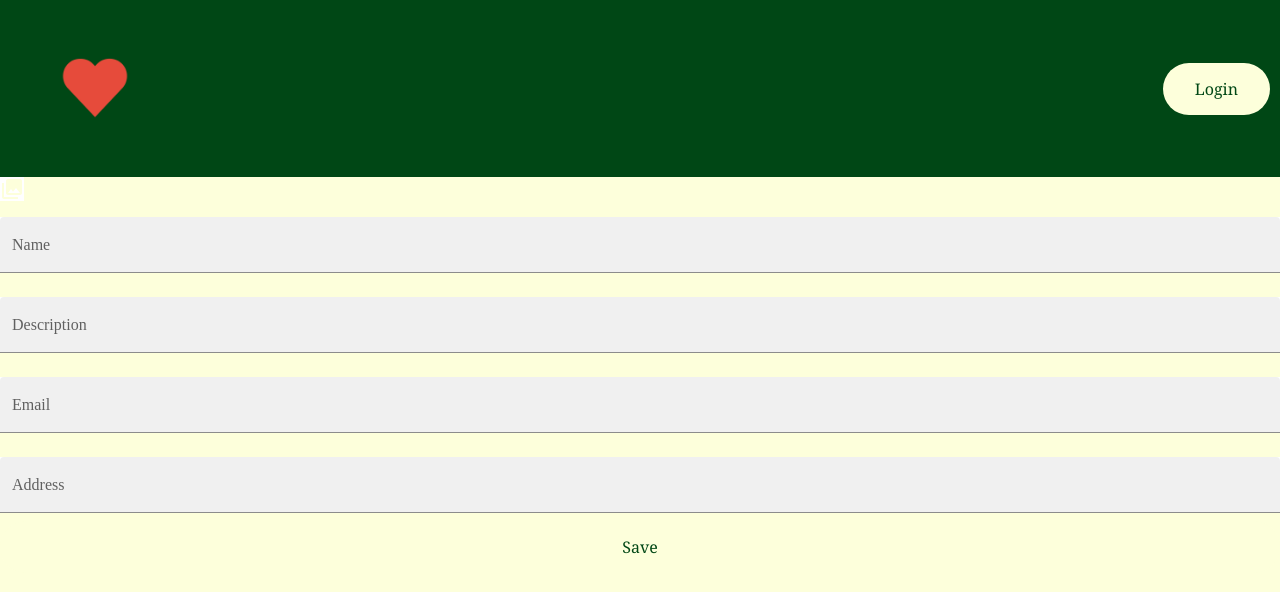
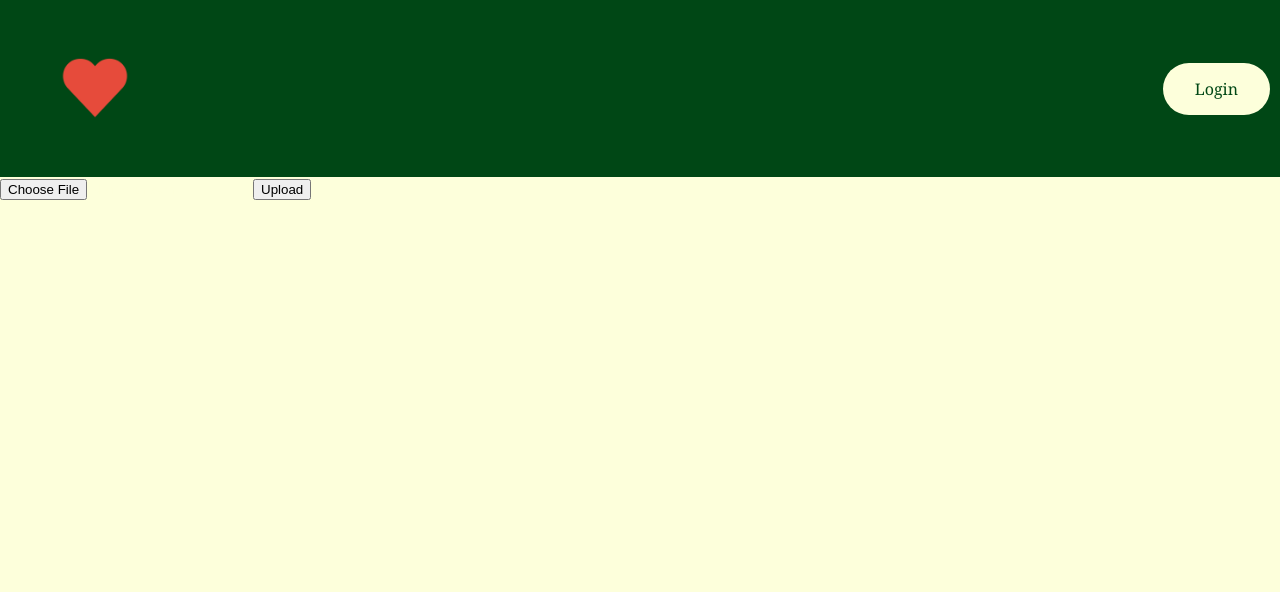
Before and after one commit to FTL-2024-Pod-C/leftover-love-ui, a React (Vite) app: page /edit-profile in a window 1280 px wide. Shown: the top 592 px of the page. Built offline with nearby package versions, Linux system fonts and the light colour scheme.

Commit message:
implemented aws s3 bucket

```diff
--- a/index.html
+++ b/index.html
@@ -9,6 +9,11 @@
   </head>
   <body>
     <div id="root"></div>
+    <script>
+    // window.process = window.process || {};
+    // window.global = window;
+    var global = global || window
+    </script>
     <script type="module" src="/src/main.jsx"></script>
   </body>
 </html>
--- a/package.json
+++ b/package.json
@@ -15,7 +15,9 @@
     "@emotion/styled": "^11.11.5",
     "@mui/icons-material": "^5.16.4",
     "@mui/material": "^5.16.4",
+    "aws-sdk": "^2.1662.0",
     "axios": "^1.7.2",
+    "dotenv": "^16.4.5",
     "nodemon": "^3.1.4",
     "react": "^18.3.1",
     "react-dom": "^18.3.1",
--- a/src/Pages/EditProfilePage.jsx
+++ b/src/Pages/EditProfilePage.jsx
@@ -1,13 +1,67 @@
-import { TextField } from '@mui/material'
-import PhotoLibraryIcon from '@mui/icons-material/PhotoLibrary';
+// import { TextField } from '@mui/material'
+// import PhotoLibraryIcon from '@mui/icons-material/PhotoLibrary';
 import React from 'react'
 import Header from '../Components/Header/LandingPageHeader';
 
+import AWS from 'aws-sdk';
+import { useState } from "react";
+import dotenv from 'dotenv';
+
+// dotenv.config();
+
 const EditProfilePage = () => {
+
+  const [file, setFile] = useState(null);
+  const handleFileChange = (e) => {
+    const file = e.target.files[0];
+    setFile(file);
+  };
+
+  const uploadFile = async () => {
+    const S3_BUCKET = "leftoverlove";
+    const REGION = "us-east-2";
+
+    AWS.config.update({
+      accessKeyId: import.meta.env.VITE_ACCESS_KEY_ID,
+      secretAccessKey: import.meta.env.VITE_SECRET_ACCESS_KEY_ID,
+    });
+    const s3 = new AWS.S3({
+      params: { Bucket: S3_BUCKET },
+      region: REGION,
+    });
+
+    const params = {
+      Bucket: S3_BUCKET,
+      Key: file.name,
+      Body: file,
+    };
+
+    var upload = s3
+      .putObject(params)
+      .on("httpUploadProgress", (evt) => {
+        console.log(
+          "Uploading " + parseInt((evt.loaded * 100) / evt.total) + "%"
+        );
+      })
+      .promise();
+
+    await upload.then((err, data) => {
+      console.log(err);
+      alert("File uploaded successfully.");
+    });
+  };
+
   return (
     <>
     <Header />
-    <PhotoLibraryIcon
+    <div className="aws">
+      <div>
+        <input type="file" onChange={handleFileChange} />
+        <button onClick={uploadFile}>Upload</button>
+      </div>
+    </div>
+
+    {/* <PhotoLibraryIcon
     sx={{
       backgroundColor: '#ffffff',
     }}
@@ -50,9 +104,11 @@ const EditProfilePage = () => {
       variant="filled"
       sx={{
           backgroundColor: '#ffffff',
+          borderRadius: '8px', // Example: Adding rounded corners
+        boxShadow: '0 2px 4px rgba(0, 0, 0, 0.1)',
       }}
       />
-      <button className='button'>Save</button>
+      <button className='button'>Save</button> */}
     </>
   )
 }
--- a/src/Pages/RestaurantDashboard.jsx
+++ b/src/Pages/RestaurantDashboard.jsx
@@ -47,7 +47,6 @@ const RestaurantDashboard = () => {
   }
 
   const fetchListings = async () => {
-    console.log("hereeeeeee")
     try {
       if (restaurant.id) {
         const url = `${DEV_BASE_URL}/listings/restaurant/${restaurant.id}`;
--- a/src/main.jsx
+++ b/src/main.jsx
@@ -4,6 +4,8 @@ import App from './App.jsx'
 import './index.css'
 import { createTheme, ThemeProvider } from '@mui/material'
 import { purple } from '@mui/material/colors'
+
+
 
 const theme = createTheme({
   palette: {
```
Also changed, not shown: 1 other file (tests, documents, lock files or other folders).
